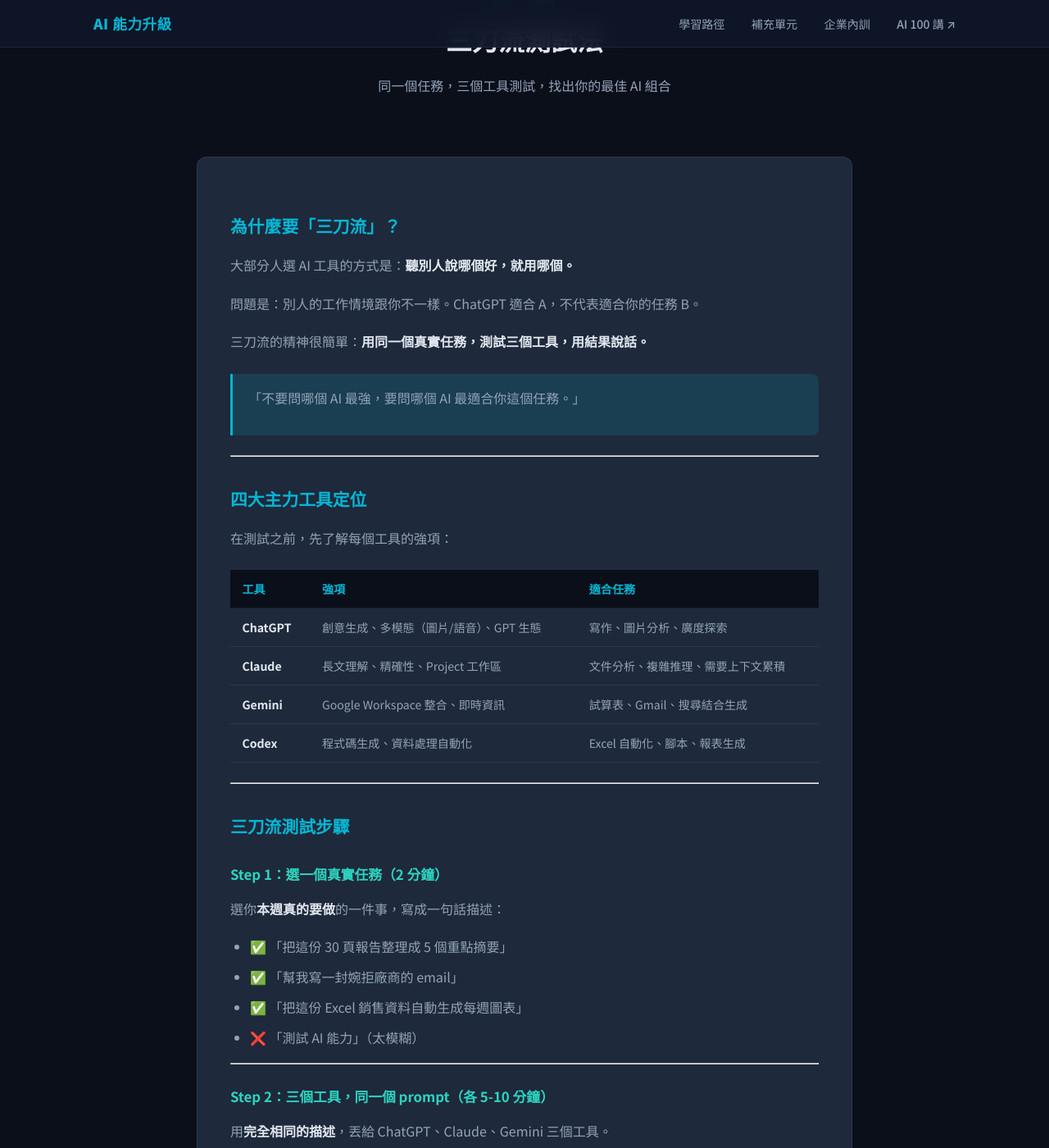
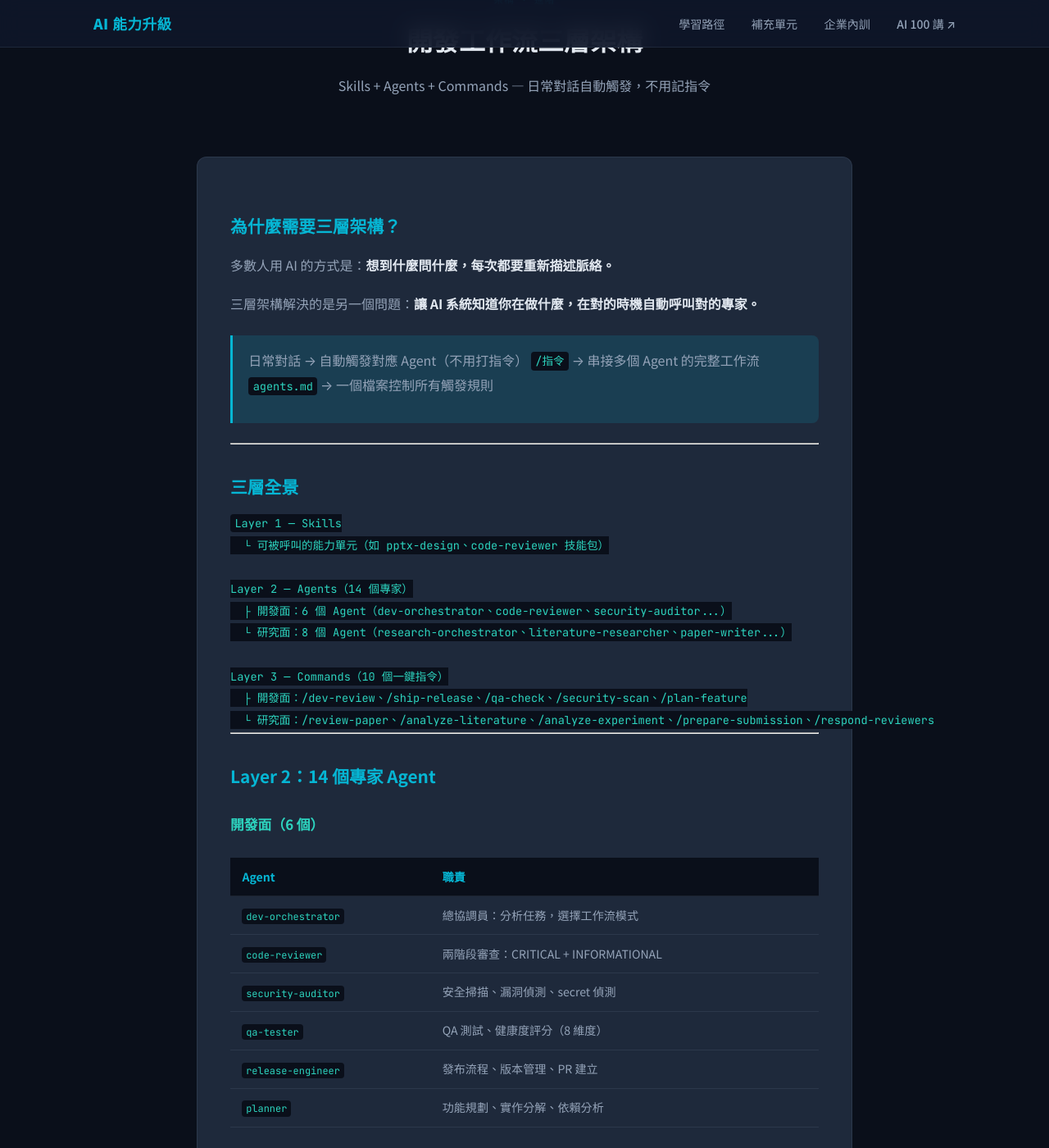
Before and after one commit to ai-cooperation/ai-path, a Jekyll site: the page built from _supplements/three-tools.md, in a window 1280 px wide and 1400 px high, scrolled down 299 px. Shown: the whole window at 82% size. Built offline with Jekyll 4.4.1, drawn with Linux system fonts in a browser that asks for light colours; some of the changed text lies outside the part shown.

Commit message:
replace: 三刀流→開發工作流三層架構，內容改自原始PPTX

````diff
--- a/_supplements/three-tools.md
+++ b/_supplements/three-tools.md
@@ -1,92 +1,155 @@
 ---
 layout: supplement
-title: "三刀流測試法"
-icon: "⚔️"
-tag: "概念 · 通用"
-tagline: "同一個任務，三個工具測試，找出你的最佳 AI 組合"
-description: "不知道選哪個 AI 工具？三刀流教你用實測取代猜測。10 分鐘建立你的個人工具決策矩陣。"
-related_level: L2
+title: "開發工作流三層架構"
+icon: "🏗️"
+tag: "架構 · 進階"
+tagline: "Skills + Agents + Commands — 日常對話自動觸發，不用記指令"
+description: "14 個 Agent、10 個 Command、16 條自動觸發規則，開發與研究雙軌統一工作流架構解析。"
+related_level: L3
 ---
 
-## 為什麼要「三刀流」？
+## 為什麼需要三層架構？
 
-大部分人選 AI 工具的方式是：**聽別人說哪個好，就用哪個。**
+多數人用 AI 的方式是：**想到什麼問什麼，每次都要重新描述脈絡。**
 
-問題是：別人的工作情境跟你不一樣。ChatGPT 適合 A，不代表適合你的任務 B。
+三層架構解決的是另一個問題：**讓 AI 系統知道你在做什麼，在對的時機自動呼叫對的專家。**
 
-三刀流的精神很簡單：**用同一個真實任務，測試三個工具，用結果說話。**
-
-> 「不要問哪個 AI 最強，要問哪個 AI 最適合你這個任務。」
+> 日常對話 → 自動觸發對應 Agent（不用打指令）
+> `/指令` → 串接多個 Agent 的完整工作流
+> `agents.md` → 一個檔案控制所有觸發規則
 
 ---
 
-## 四大主力工具定位
+## 三層全景
 
-在測試之前，先了解每個工具的強項：
+```
+Layer 1 — Skills
+  └ 可被呼叫的能力單元（如 pptx-design、code-reviewer 技能包）
 
-| 工具 | 強項 | 適合任務 |
-|------|------|---------|
-| **ChatGPT** | 創意生成、多模態（圖片/語音）、GPT 生態 | 寫作、圖片分析、廣度探索 |
-| **Claude** | 長文理解、精確性、Project 工作區 | 文件分析、複雜推理、需要上下文累積 |
-| **Gemini** | Google Workspace 整合、即時資訊 | 試算表、Gmail、搜尋結合生成 |
-| **Codex** | 程式碼生成、資料處理自動化 | Excel 自動化、腳本、報表生成 |
+Layer 2 — Agents（14 個專家）
+  ├ 開發面：6 個 Agent（dev-orchestrator、code-reviewer、security-auditor...）
+  └ 研究面：8 個 Agent（research-orchestrator、literature-researcher、paper-writer...）
+
+Layer 3 — Commands（10 個一鍵指令）
+  ├ 開發面：/dev-review、/ship-release、/qa-check、/security-scan、/plan-feature
+  └ 研究面：/review-paper、/analyze-literature、/analyze-experiment、/prepare-submission、/respond-reviewers
+```
 
 ---
 
-## 三刀流測試步驟
+## Layer 2：14 個專家 Agent
 
-### Step 1：選一個真實任務（2 分鐘）
+### 開發面（6 個）
 
-選你**本週真的要做**的一件事，寫成一句話描述：
+| Agent | 職責 |
+|-------|------|
+| `dev-orchestrator` | 總協調員：分析任務，選擇工作流模式 |
+| `code-reviewer` | 兩階段審查：CRITICAL + INFORMATIONAL |
+| `security-auditor` | 安全掃描、漏洞偵測、secret 偵測 |
+| `qa-tester` | QA 測試、健康度評分（8 維度） |
+| `release-engineer` | 發布流程、版本管理、PR 建立 |
+| `planner` | 功能規劃、實作分解、依賴分析 |
 
-- ✅ 「把這份 30 頁報告整理成 5 個重點摘要」
-- ✅ 「幫我寫一封婉拒廠商的 email」
-- ✅ 「把這份 Excel 銷售資料自動生成每週圖表」
-- ❌ 「測試 AI 能力」（太模糊）
+### 研究面（8 個）
+
+| Agent | 職責 |
+|-------|------|
+| `research-orchestrator` | 協調研究任務，分配研究專家 |
+| `literature-researcher` | 文獻分析、Research Gap 識別 |
+| `paper-writer` | 論文撰寫、潤稿、學術英文 |
+| `citation-checker` | 引用驗證、BibTeX 健檢 |
+| `paper-reviewer` | 論文審查、七維度評分 |
+| `data-validator` | 數據品質、結果一致性驗證 |
+| `stats-validator` | 統計檢驗、p-value、效果量 |
+| `submission-helper` | 投稿準備、Cover Letter、審稿回覆 |
 
 ---
 
-### Step 2：三個工具，同一個 prompt（各 5-10 分鐘）
+## 自動觸發規則（16 條）
 
-用**完全相同的描述**，丟給 ChatGPT、Claude、Gemini 三個工具。
+不需要打指令，系統根據你說的話自動比對觸發：
 
-記錄：
-- 回答的**速度**
-- 回答的**格式**（結構清不清楚？）
-- 回答的**準確度**（有沒有亂說？）
-- 你自己**用起來的感覺**
+### 開發情境
+
+| 你說了什麼 | 自動呼叫 | 執行動作 |
+|-----------|---------|---------|
+| 寫完或修改程式碼 | `code-reviewer` | 兩階段審查（CRITICAL + INFO） |
+| 複雜功能需求 | `planner` | 規劃實作方案 |
+| 架構決策 | `architect` | 系統設計分析 |
+| 新功能或 bug fix | `tdd-guide` | TDD 流程引導 |
+| 提到「發布」「push」「PR」 | `release-engineer` | 發布流程 |
+| 提到「安全」「掃描」 | `security-auditor` | 安全掃描 |
+| 提到「測試」「品質」 | `qa-tester` | 品質檢查 |
+| 提到「回顧」「這週做了什麼」 | `retro-analyst` | Git 歷史分析 |
+
+### 研究情境
+
+| 你說了什麼 | 自動呼叫 | 執行動作 |
+|-----------|---------|---------|
+| 提到「論文」「審查」「review」 | `paper-reviewer` | 七維度評分 + 問題分級 |
+| 提到「文獻」「research gap」 | `literature-researcher` | 文獻分析 + Gap 識別 |
+| 提到「寫論文」「潤稿」 | `paper-writer` | 撰寫、潤稿、英文改寫 |
+| 提到「引用」「bib」 | `citation-checker` | 引用驗證、BibTeX 健檢 |
+| 提到「數據」「結果驗證」 | `data-validator` | 數據品質 + 一致性 |
+| 提到「統計」「p-value」 | `stats-validator` | 統計分析 + 顯著性 |
+| 提到「投稿」「cover letter」 | `submission-helper` | 投稿準備 + 回覆審稿 |
+| 複雜研究任務（多步驟） | `research-orchestrator` | 協調多個研究 Agent |
 
 ---
 
-### Step 3：建立你的任務 × 工具對照表
+## Layer 3：10 個一鍵 Command
 
-| 任務類型 | 最佳工具 | 備選 | 理由 |
-|---------|---------|------|------|
-| 長文摘要 | Claude | ChatGPT | 更精確，上下文保持好 |
-| 創意寫作 | ChatGPT | Claude | 文字更有活力 |
-| Google Sheets | Gemini | - | 直接整合，不用複製貼上 |
-| 資料自動化 | Codex | - | 直接出可執行程式碼 |
-| 會議記錄整理 | Claude | Gemini | 上下文追蹤 |
+Command 是**串接多個 Agent 的完整工作流**，一個指令觸發一整條流水線：
+
+### 開發 Commands
+
+| Command | 串接流程 | 說明 |
+|---------|---------|------|
+| `/dev-review` | security-auditor → code-reviewer → qa-tester | 全面審查：安全 → 品質 → 測試 |
+| `/ship-release` | qa-tester → code-reviewer → security-auditor → release-engineer | 一鍵發布，含人工確認 |
+| `/qa-check` | qa-tester | 自動偵測專案類型，健康度評分 |
+| `/security-scan` | security-auditor | 安全掃描 + 漏洞報告 |
+| `/plan-feature` | architect → planner → tdd-guide | 功能規劃：設計 → 分解 → TDD |
+
+### 研究 Commands
+
+| Command | 串接流程 | 說明 |
+|---------|---------|------|
+| `/review-paper` | citation-checker → data-validator → paper-reviewer | 全面審查：引用 → 數據 → 七維度評分 |
+| `/analyze-literature` | literature-researcher | 文獻分類 + Gap 識別 + Related Work |
+| `/analyze-experiment` | data-validator → stats-validator | 數據品質 → 統計分析 |
+| `/prepare-submission` | paper-reviewer → submission-helper | 投稿準備：審查 → Cover Letter |
+| `/respond-reviewers` | submission-helper | 審稿回覆信撰寫 |
 
 ---
 
-## 常見誤區
+## 如何運作
 
-**誤區 1：用最貴的就是最好**
-Claude Pro / ChatGPT Plus / Gemini Advanced 各有所長，不是花最多就最強。
+```
+使用者輸入：「幫我審查這篇論文」
+    ↓
+Claude 讀取 agents.md
+    ↓
+比對 16 條自動觸發規則
+    ↓
+自動呼叫：citation-checker → data-validator → paper-reviewer
+    ↓
+產出：引用驗證報告 + 數據一致性 + 七維度評分
+```
 
-**誤區 2：prompt 要寫很複雜**
-好的 prompt 只需要三件事：**任務是什麼、給什麼背景、要什麼格式**。
-
-**誤區 3：測試一次就定論**
-不同任務類型要分開測，行銷文案跟資料分析需要的工具可能不一樣。
+觸發規則全部定義在 `agents.md` 這一個檔案中，修改規則、新增 Agent，只需要改這一個地方。
 
 ---
 
-## 你的第一次三刀流
+## 安裝方式
 
-現在選一個今天**真的要做**的任務，打開三個分頁，開始測試。
+```bash
+cd ~/Desktop/dev-workflow-package
+./install.sh
+```
 
-10 分鐘後，你就會有自己的第一筆工具決策紀錄。
+自動複製到：
+- `~/.claude/agents/`（14 個 Agent）
+- `~/.claude/commands/`（10 個 Command）
 
-> 這個方法在 L2「工具選擇與 Agent 入門」課程中會深度實戰，包含 25 分鐘實做練習與個人工具對照表建立。
+> L3「Agent 框架深度實戰」課程中，我們會實際安裝這套工作流，並從零開始設計屬於你的自動觸發規則，理解三層架構的設計邏輯。
````
Also changed, not shown: _data/supplements.yml (+6 -6 lines).
